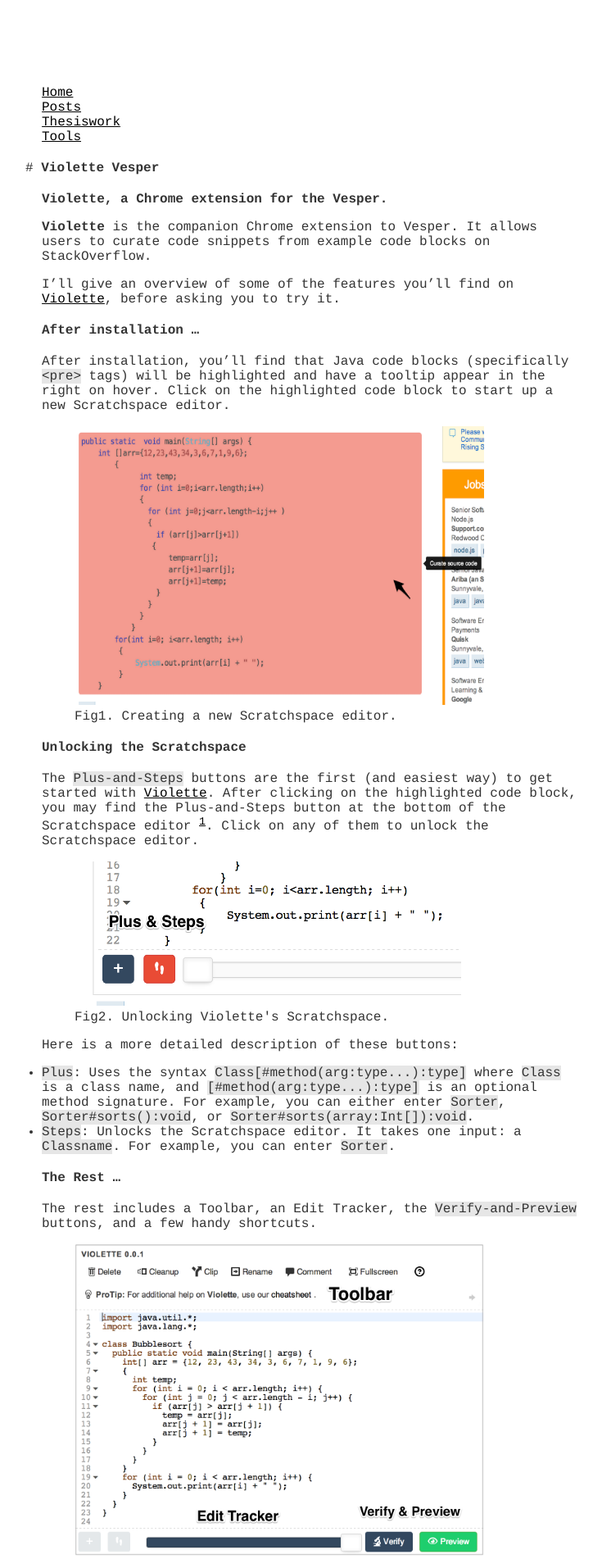
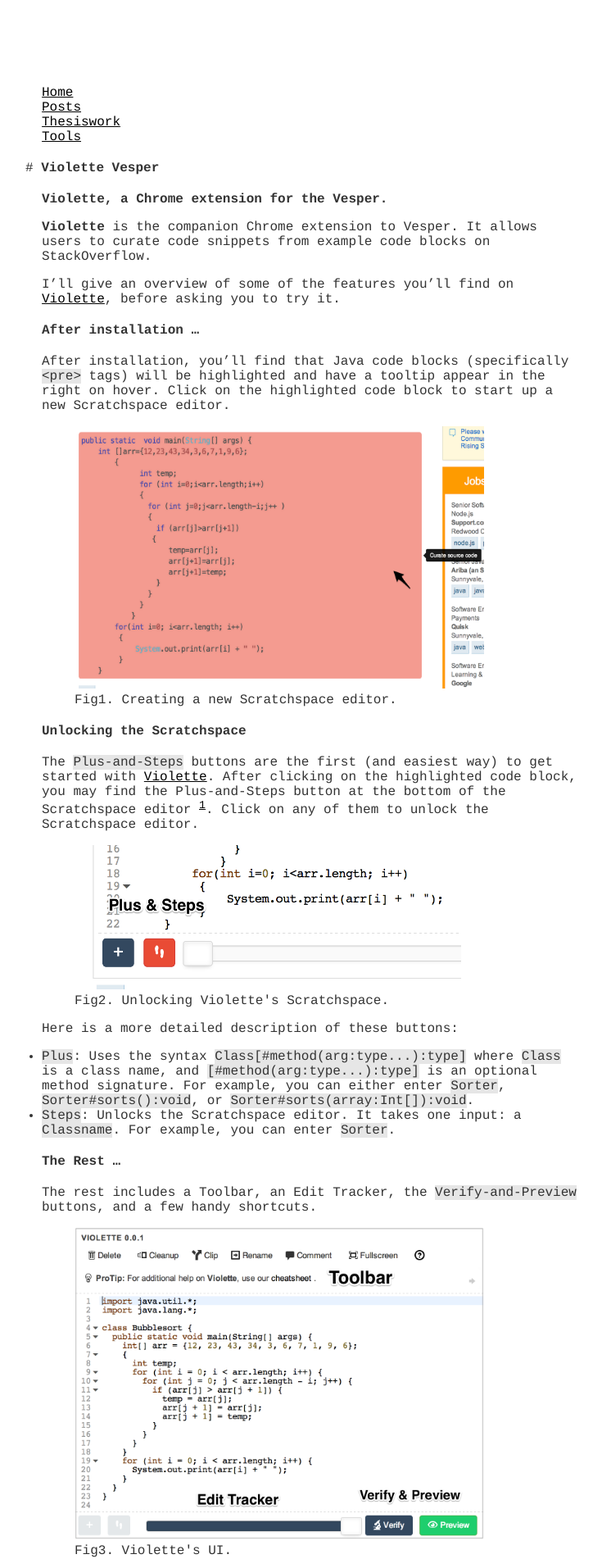
Before and after one commit to hsanchez/hsanchez.github.io, a Jekyll site: the page built from posts/thesiswork/tools/_posts/2014-07-22-violette.md, in a window 1280 px wide. Shown: the top 1902 px of the page at 82% size, without its empty margins (259-994 px from the left). Built offline with Jekyll 4.4.1, drawn with Linux system fonts in a browser that asks for light colours; Markdown is read by kramdown in place of the engine named in the settings.

Commit message:
update doc

```diff
--- a/posts/thesiswork/tools/_posts/2014-07-22-violette.md
+++ b/posts/thesiswork/tools/_posts/2014-07-22-violette.md
@@ -14,7 +14,7 @@
 
 After installation, you’ll find that Java code blocks (specifically `<pre>` tags) will be highlighted and have a tooltip appear in the right on hover. Click on the highlighted code block to start up a new Scratchspace editor.
 
-{% include image.html url="http://www.huascarsanchez.com/static/highlight.png" description="Violette's Scratchspace" caption="Fig1. Creating a new Scratchspace editor." height = "340" width = "500"%}
+{% include image.html url="http://www.huascarsanchez.com/static/highlight.png" description="Violette's Scratchspace" caption="Fig1. Creating a new Scratchspace editor." height = "320" width = "500"%}
 
 # Unlocking the Scratchspace
 
```
